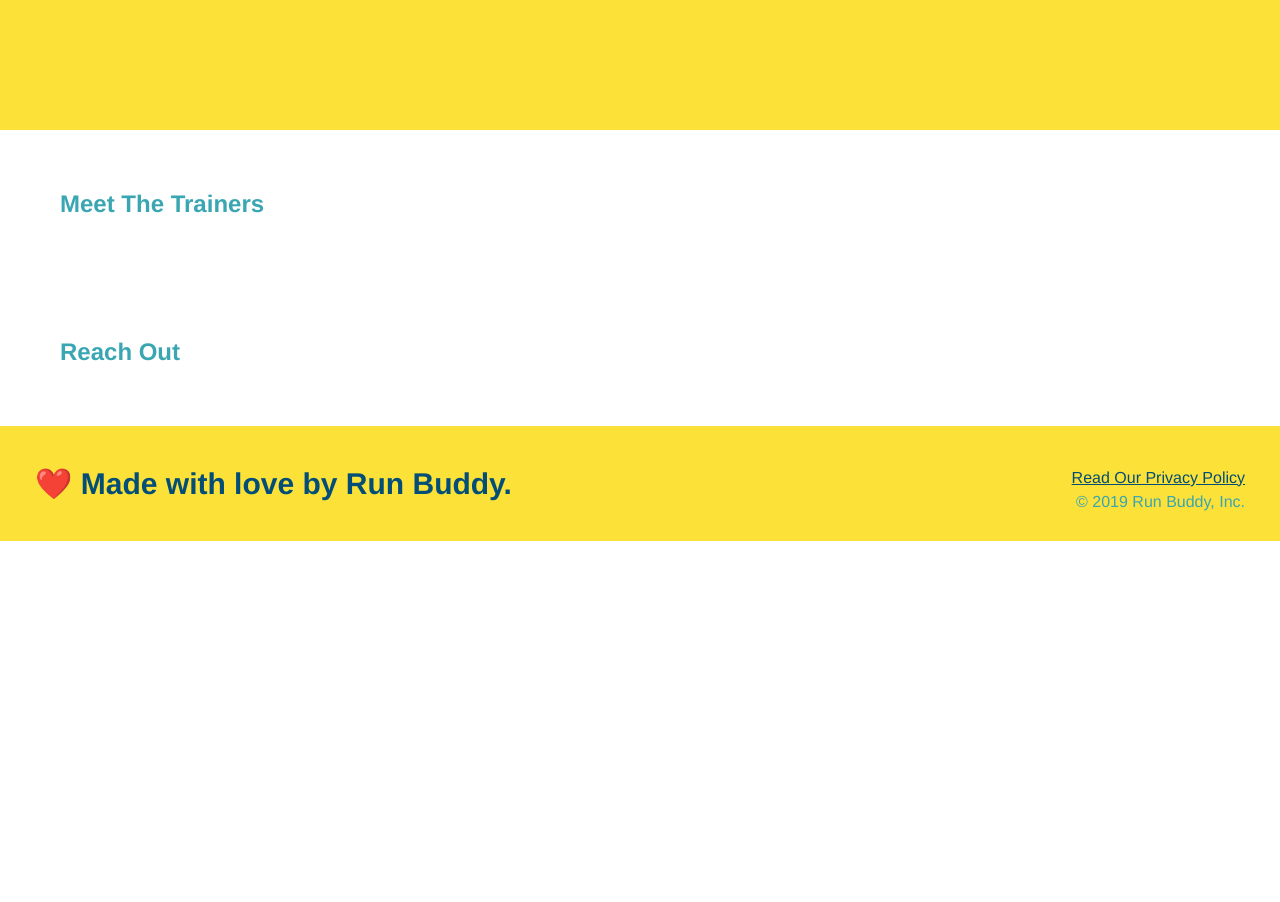
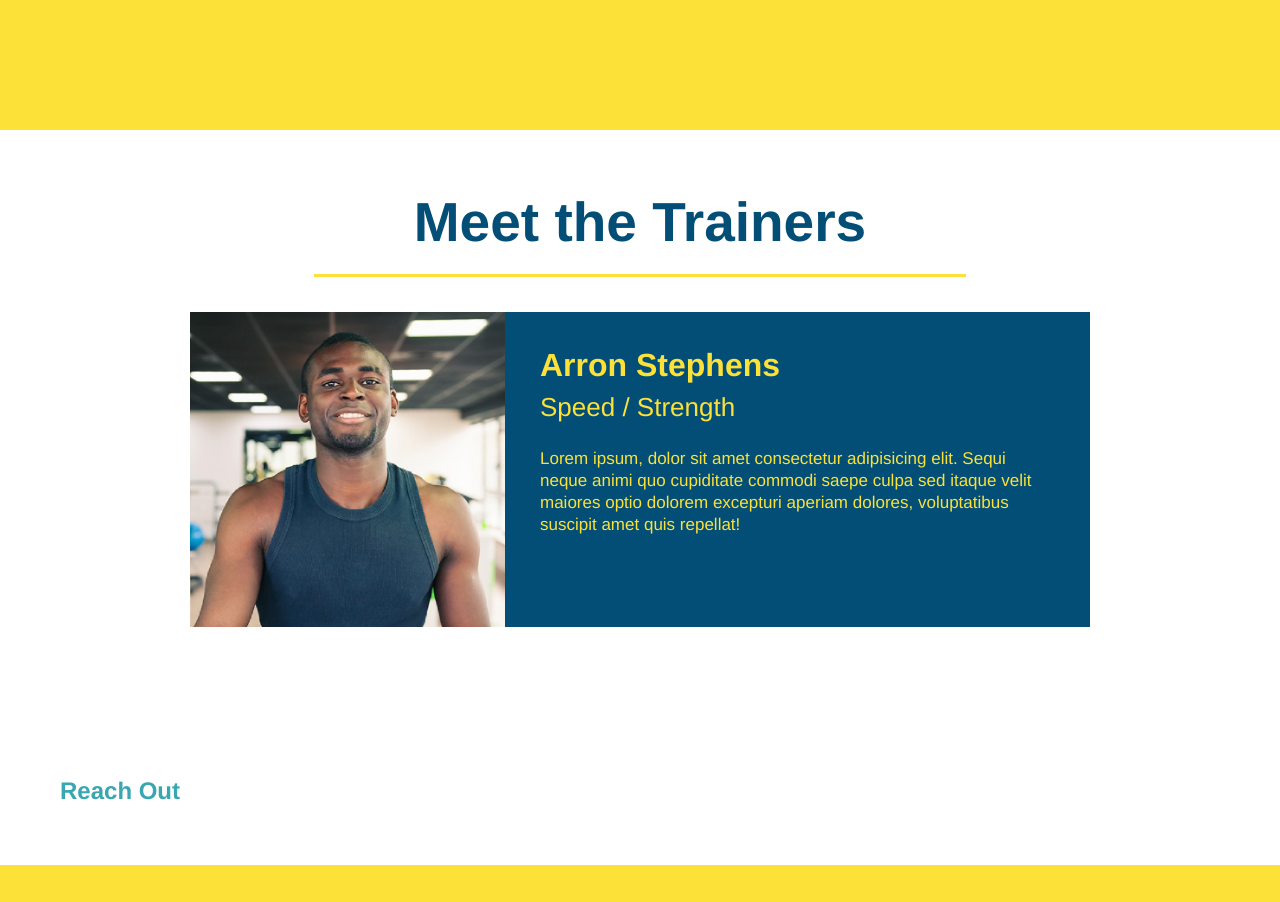
Before and after one commit to josh2100/run-buddy, a plain HTML site: page index.html in a window 1280 px wide. Shown: the part 2600-3502 px from the top of the page. Before the commit the page ends 3141 px from the top, so only its background shows below. Drawn offline with Linux system fonts and the light colour scheme.

Commit message:
trainer section started

```diff
--- a/assets/css/style.css
+++ b/assets/css/style.css
@@ -192,3 +192,53 @@ section {
 }
 
 /* End What We Do Section */
+
+/* Meet the Trainers Section */
+
+.trainers {
+  text-align: center;
+}
+
+.trainer {
+  width: 900px;
+  margin: 0 auto 30px auto;
+  background: #024e76;
+  color: #fce138;
+  overflow: auto;
+}
+
+.trainer img {
+  width: 35%;
+  float: left;
+}
+
+.trainer-bio {
+  padding: 35px;
+  float: left;
+  width: 65%;
+}
+
+.text-left {
+  text-align: left;
+}
+
+.text-right {
+  text-align: right;
+}
+
+.trainer-bio h3 {
+  font-size: 32px;
+  margin-bottom: 8px;
+}
+
+.trainer-bio h4 {
+  font-weight: lighter;
+  font-size: 26px;
+  margin-bottom: 25px;
+}
+
+.trainer-bio p {
+  font-size: 17px;
+  line-height: 1.3;
+}
+/* End Meet the Trainers Section */
--- a/index.html
+++ b/index.html
@@ -130,8 +130,24 @@
     </section>
 
     <!-- "meet the trainers" section -->
-    <section>
-      <h2>Meet The Trainers</h2>
+    <section id="your-trainers" class="trainers">
+      <h2 class="section-title primary-border">Meet the Trainers</h2>
+      <article class="trainer">
+        <img
+          src="./assets/images/trainer-1.jpg"
+          alt="Arron Stephens in his workout clothes, ready to pump iron"
+        />
+        <div class="trainer-bio text-left">
+          <h3>Arron Stephens</h3>
+          <h4>Speed / Strength</h4>
+          <p>
+            Lorem ipsum, dolor sit amet consectetur adipisicing elit. Sequi
+            neque animi quo cupiditate commodi saepe culpa sed itaque velit
+            maiores optio dolorem excepturi aperiam dolores, voluptatibus
+            suscipit amet quis repellat!
+          </p>
+        </div>
+      </article>
     </section>
 
     <!-- "reach out" section -->
```
Also changed, not shown: assets/images/trainer-1.jpg (added), assets/images/trainer-2.jpg (added), assets/images/trainer-3.jpg (added).
